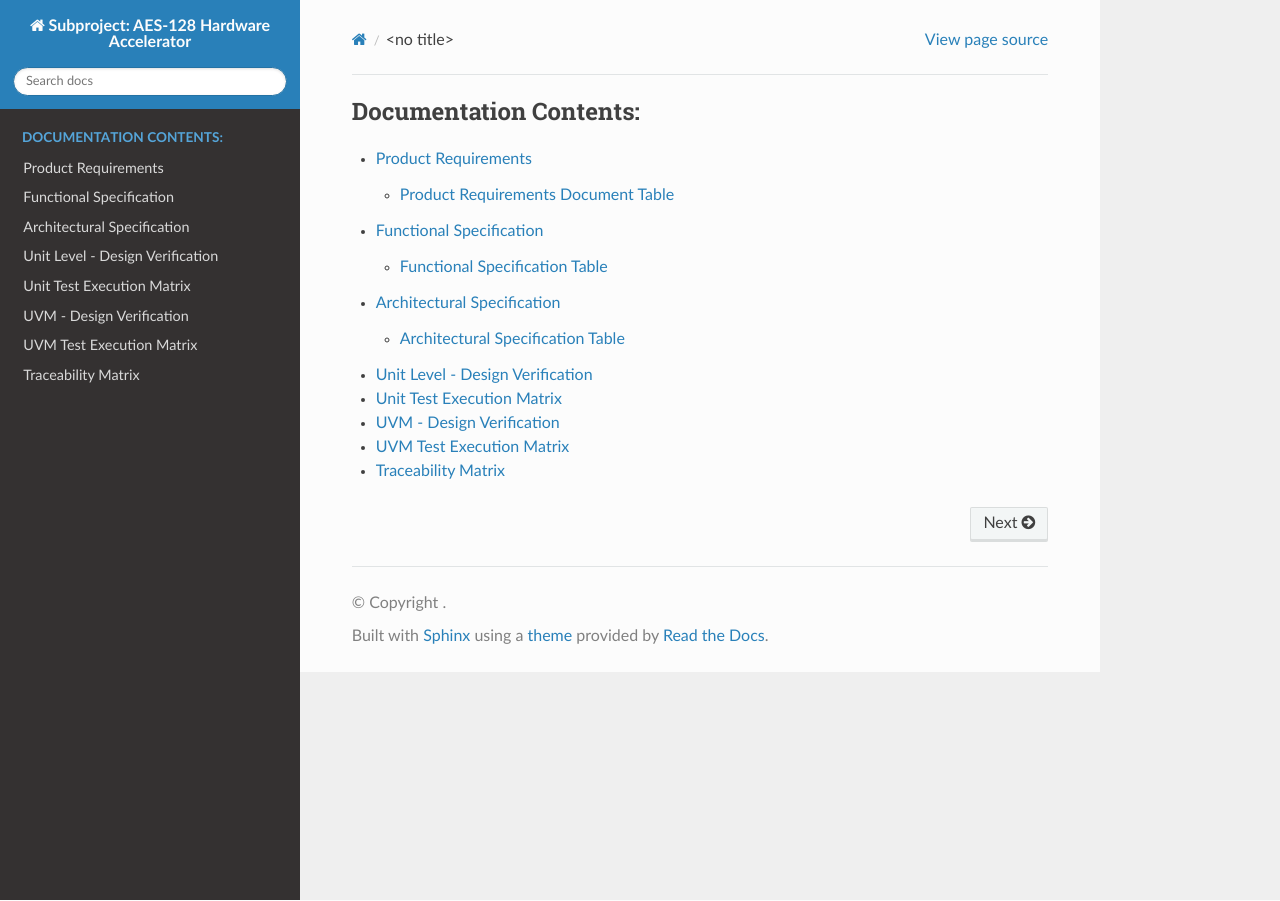
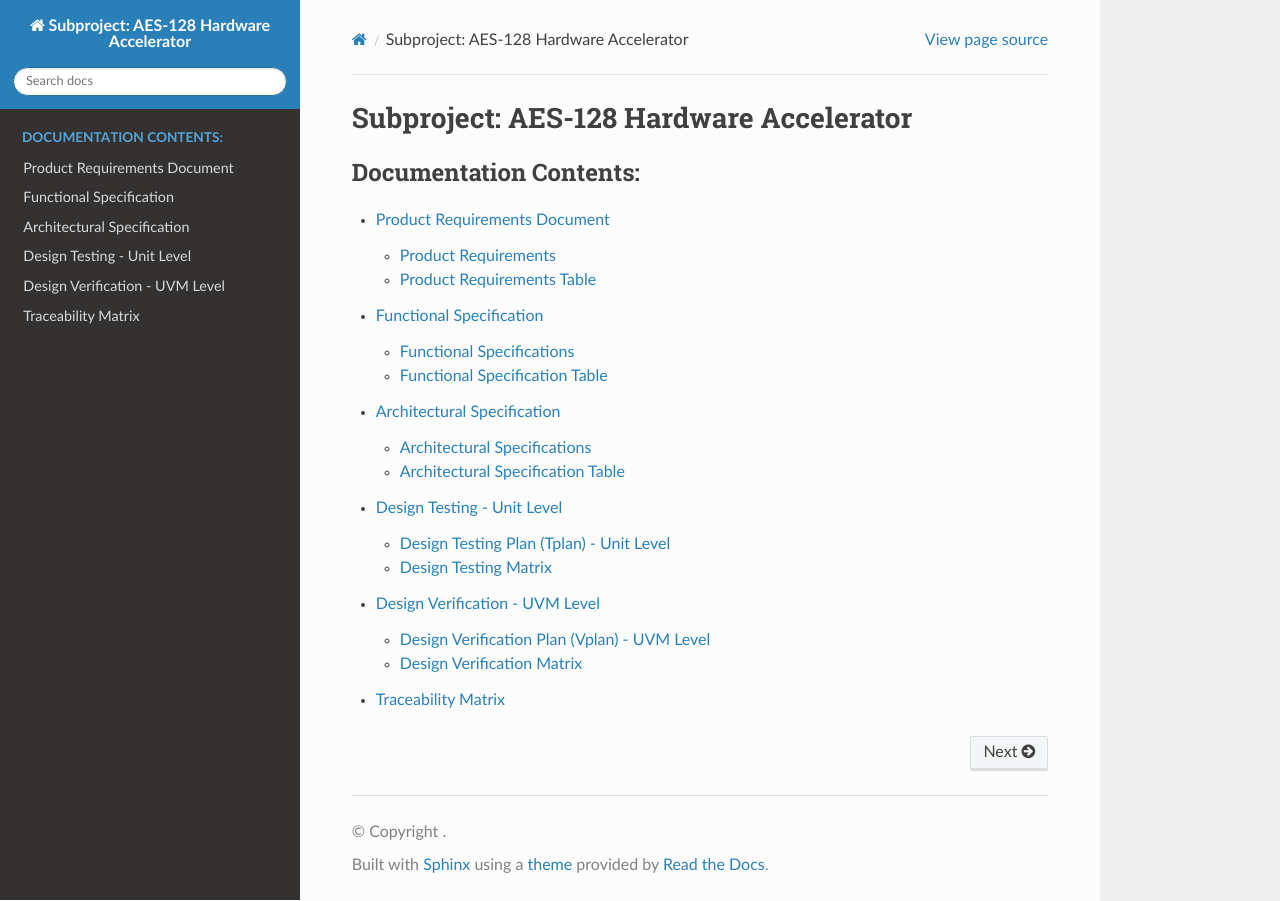
Before and after one commit to alfonso-caoz/vlsi-development-workspace, a Sphinx documentation site: the page built from subproject-aes-128-hardware-accelerator/docs/source/index.rst, in a window 1280 px wide. Built offline with Sphinx 7.4.7 and the Read the Docs theme 3.1.0, drawn with Linux system fonts in a browser that asks for light colours.

Commit message:
Docs update

```diff
--- a/subproject-aes-128-hardware-accelerator/docs/source/01_product_requirements_document.rst
+++ b/subproject-aes-128-hardware-accelerator/docs/source/01_product_requirements_document.rst
@@ -5,6 +5,10 @@ Product Requirements Document (PRD)
 .. _requirements:
 
 This document outlines the product requirements for the AES-128 hardware accelerator IP core.
+
+
+Product Requirements
+--------------------
 
 .. req:: Title
    :id: REQ_AES_001
--- a/subproject-aes-128-hardware-accelerator/docs/source/02_functional_specification.rst
+++ b/subproject-aes-128-hardware-accelerator/docs/source/02_functional_specification.rst
@@ -5,6 +5,9 @@ Functional Specification (FS)
 .. _functional_specification:
 
 This document outlines the functional specifications for the AES-128 hardware accelerator IP core.
+
+Functional Specifications
+-------------------------
 
 .. func_spec:: Title
    :id: FSPEC_AES_001
--- a/subproject-aes-128-hardware-accelerator/docs/source/03_architectural_specification.rst
+++ b/subproject-aes-128-hardware-accelerator/docs/source/03_architectural_specification.rst
@@ -5,6 +5,9 @@ Architectural Specification (AS)
 .. _architectural_specification:
 
 This document outlines the architectural specifications for the AES-128 hardware accelerator IP core.
+
+Architectural Specifications
+----------------------------
 
 .. arch_spec:: Title
    :id: ASPEC_AES_001
--- a/subproject-aes-128-hardware-accelerator/docs/source/04_unit_level_verification.rst
+++ b/subproject-aes-128-hardware-accelerator/docs/source/04_unit_level_verification.rst
@@ -1,11 +1,14 @@
-================================
-Unit Level - Design Verification
-================================
+===========================
+Design Testing - Unit Level
+===========================
 
-.. _unit_verification:
+.. _dt_unit_level:
 
-This document outlines the unit-level verification plan for the AES-128 hardware accelerator IP core.
-The unit-level verification will focus on verifying the functionality of individual modules within the design, ensuring that each module behaves as expected according to its specifications.
+This document outlines the unit-level testing plan for the AES-128 hardware accelerator IP core.
+The unit-level tests will focus on testing the functionality of individual modules within the design, ensuring that each module behaves as expected according to its specifications.
+
+Design Testing Plan (Tplan) - Unit Level
+----------------------------------------
 
 .. unit_test:: Title
    :id: UTEST_AES_001
@@ -16,9 +19,8 @@ The unit-level verification will focus on verifying the functionality of individ
 
    TBD
 
-==========================
-Unit Test Execution Matrix
-==========================
+Design Testing Matrix
+---------------------
 
 .. needtable::
    :filter: "unit_test" in type
--- a/subproject-aes-128-hardware-accelerator/docs/source/05_uvm_verification.rst
+++ b/subproject-aes-128-hardware-accelerator/docs/source/05_uvm_verification.rst
@@ -1,26 +1,31 @@
-=========================
-UVM - Design Verification
-=========================
+===============================
+Design Verification - UVM Level
+===============================
 
-.. _uvm_verification:
+.. _dv_uvm_level:
 
 This document outlines the UVM verification plan for the AES-128 hardware accelerator IP core.
 The UVM verification will focus on verifying the functionality of the entire design, ensuring that it behaves as expected according to its specifications.
+
+Design Verification Plan (Vplan) - UVM Level
+--------------------------------------------
 
 .. uvm_test:: Title
    :id: TEST_AES_001
    :status: Draft
    :links: FSPEC_AES_001
    :last_updated: 2026-11-06
+   :sv_test: TBD
+   :sv_covergroup: TBD
+   :sv_assertion: TBD
    :result: UNTESTED
 
    TBD
 
-=========================
-UVM Test Execution Matrix
-=========================
+Design Verification Matrix
+--------------------------
 
 .. needtable::
    :filter: "uvm_test" in type
-   :columns: id, title, outgoing, result
+   :columns: id, title, outgoing, sv_test, sv_covergroup, sv_assertion, result
    :style: table
--- a/subproject-aes-128-hardware-accelerator/docs/source/index.rst
+++ b/subproject-aes-128-hardware-accelerator/docs/source/index.rst
@@ -1,10 +1,13 @@
+Subproject: AES-128 Hardware Accelerator
+========================================
+
 .. toctree::
    :maxdepth: 2
    :caption: Documentation Contents:
 
-   Product Requirements <01_product_requirements_document>
+   Product Requirements Document <01_product_requirements_document>
    Functional Specification <02_functional_specification>
    Architectural Specification <03_architectural_specification>
-   Unit Level Verification <04_unit_level_verification>
-   UVM Verification <05_uvm_verification>
+   Design Testing - Unit Level <04_unit_level_verification>
+   Design Verification - UVM Level <05_uvm_verification>
    Traceability Matrix <06_traceability_matrix>
```
Also changed, not shown: other parts of subproject-aes-128-hardware-accelerator/docs/source/01_product_requirements_document.rst (+2 -2 lines), subproject-aes-128-hardware-accelerator/docs/source/ubproject.toml (+32 -2 lines).
